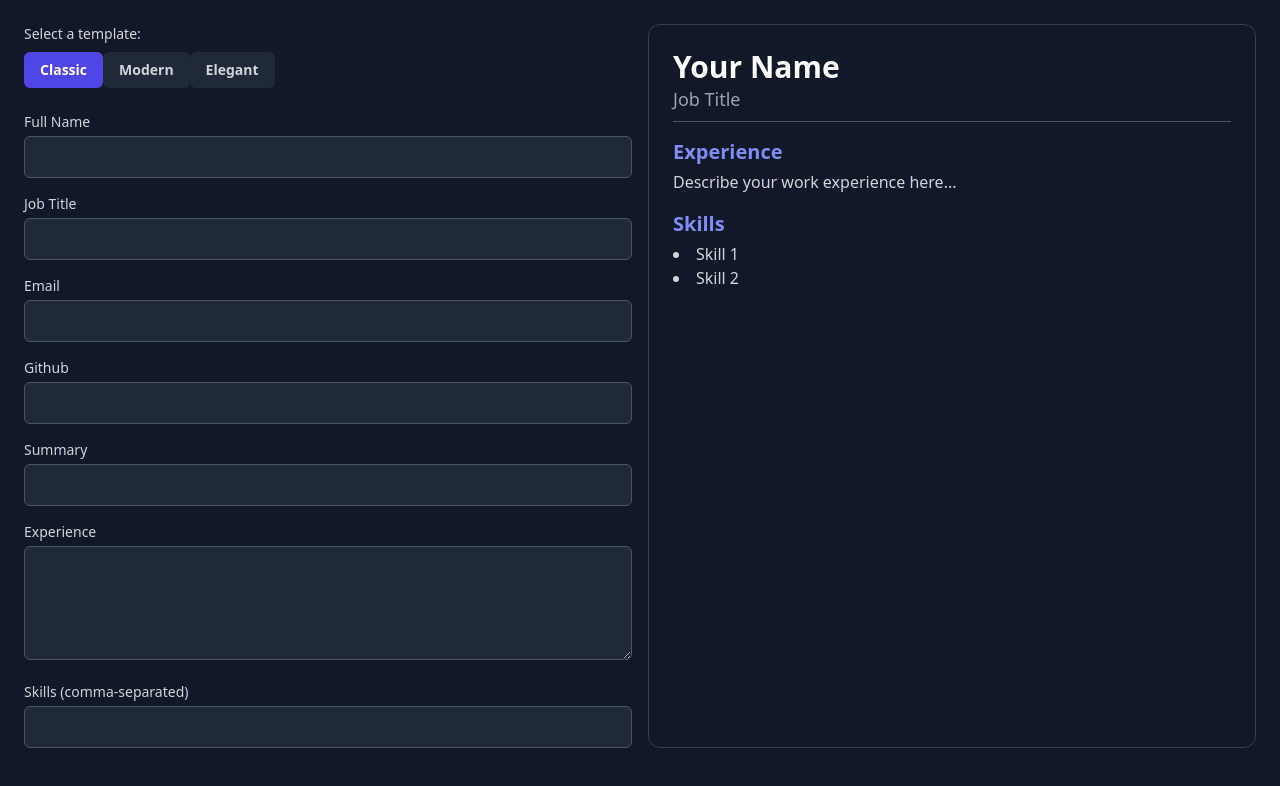
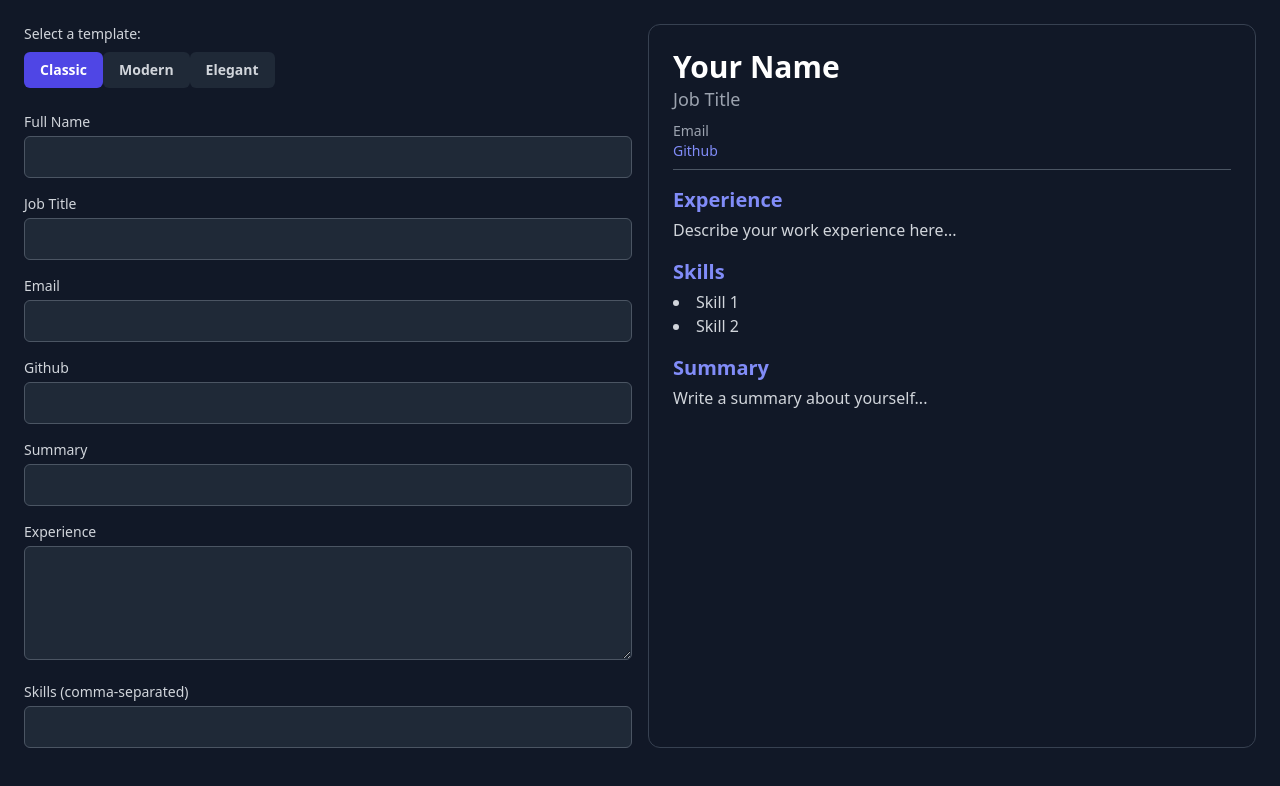
Before and after one commit to ChaseTeague1/AI-Resume-Builder, a React (Create React App) app in the folder resume-builder/: page / in a window 1280 px wide. Shown: the top 786 px of the page. Built offline with nearby package versions, Linux system fonts and the light colour scheme.

Commit message:
updated the UI to add email, github, summary

```diff
--- a/resume-builder/src/templates/ClassicTemplate.js
+++ b/resume-builder/src/templates/ClassicTemplate.js
@@ -2,13 +2,23 @@ import React from "react";
 
 
 function ClassicTemplate({data}){
-    const {fullName, jobTitle, experience, skills} = data;
+    const {fullName, jobTitle, experience, skills, summary, email, github} = data;
 
     return (
         <div className="text-white font-sans space-y-4">
           <div className="border-b border-gray-600 pb-2">
             <h1 className="text-3xl font-bold">{fullName || "Your Name"}</h1>
             <h2 className="text-lg text-gray-400">{jobTitle || "Job Title"}</h2>
+            <p className="text-sm text-gray-400 mt-2">{email || "Email"}</p>
+            <p className="text-sm text-indigo-400">
+          {github ? (
+            <a href={`https://github.com/${github}`} target="_blank" rel="noreferrer">
+              {`github.com/${github}`}
+            </a>
+          ) : (
+            "Github"
+          )}
+        </p>
           </div>
 
           <div>
@@ -26,6 +36,12 @@ function ClassicTemplate({data}){
               ))}
             </ul>
           </div>
+          <div>
+            <h3 className="text-xl font-semibold text-indigo-400 mb-1">Summary</h3>
+            <p className="text-gray-300 whitespace-pre-line">
+              {summary || "Write a summary about yourself..."}
+            </p>
+          </div>
         </div>
       );
 }
```
